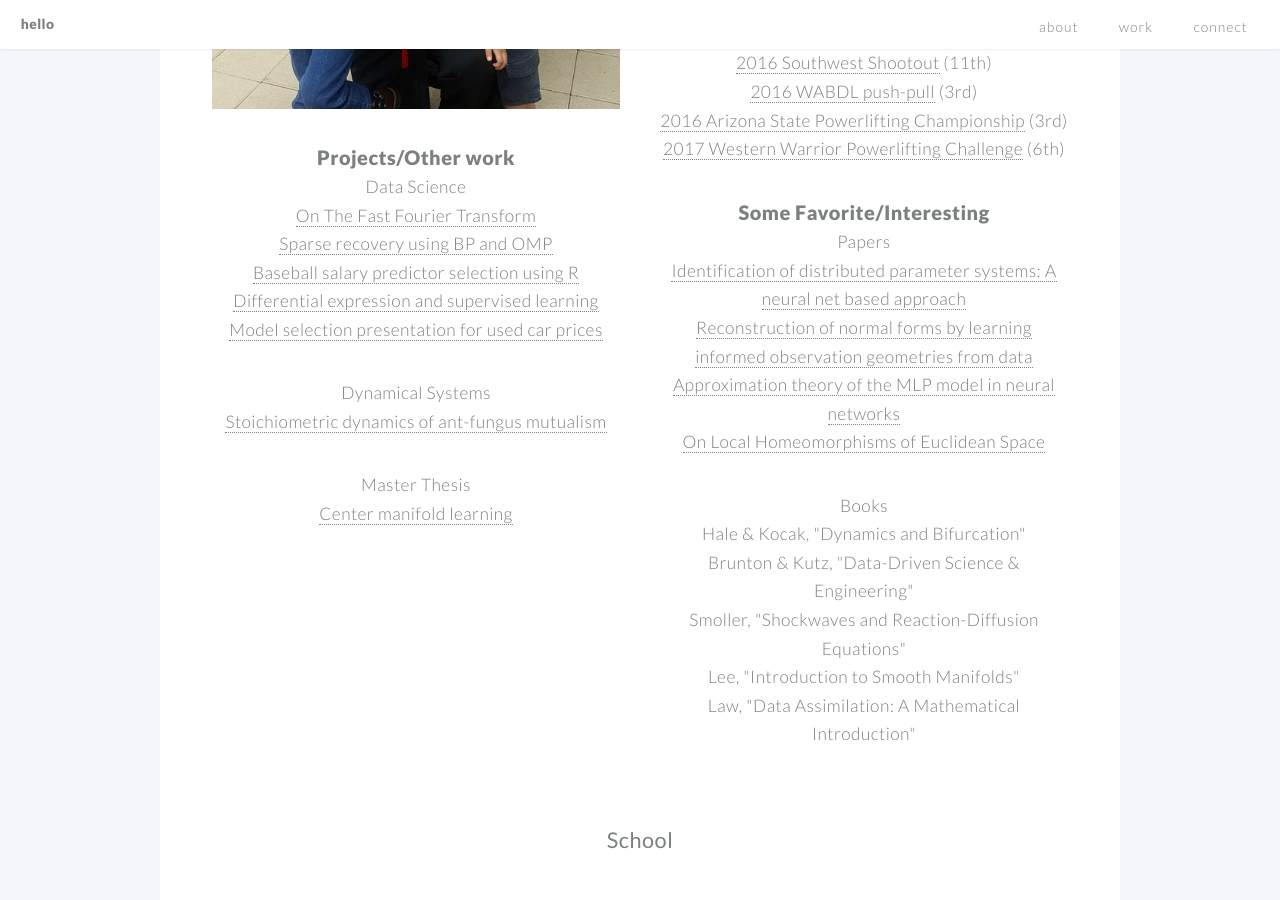
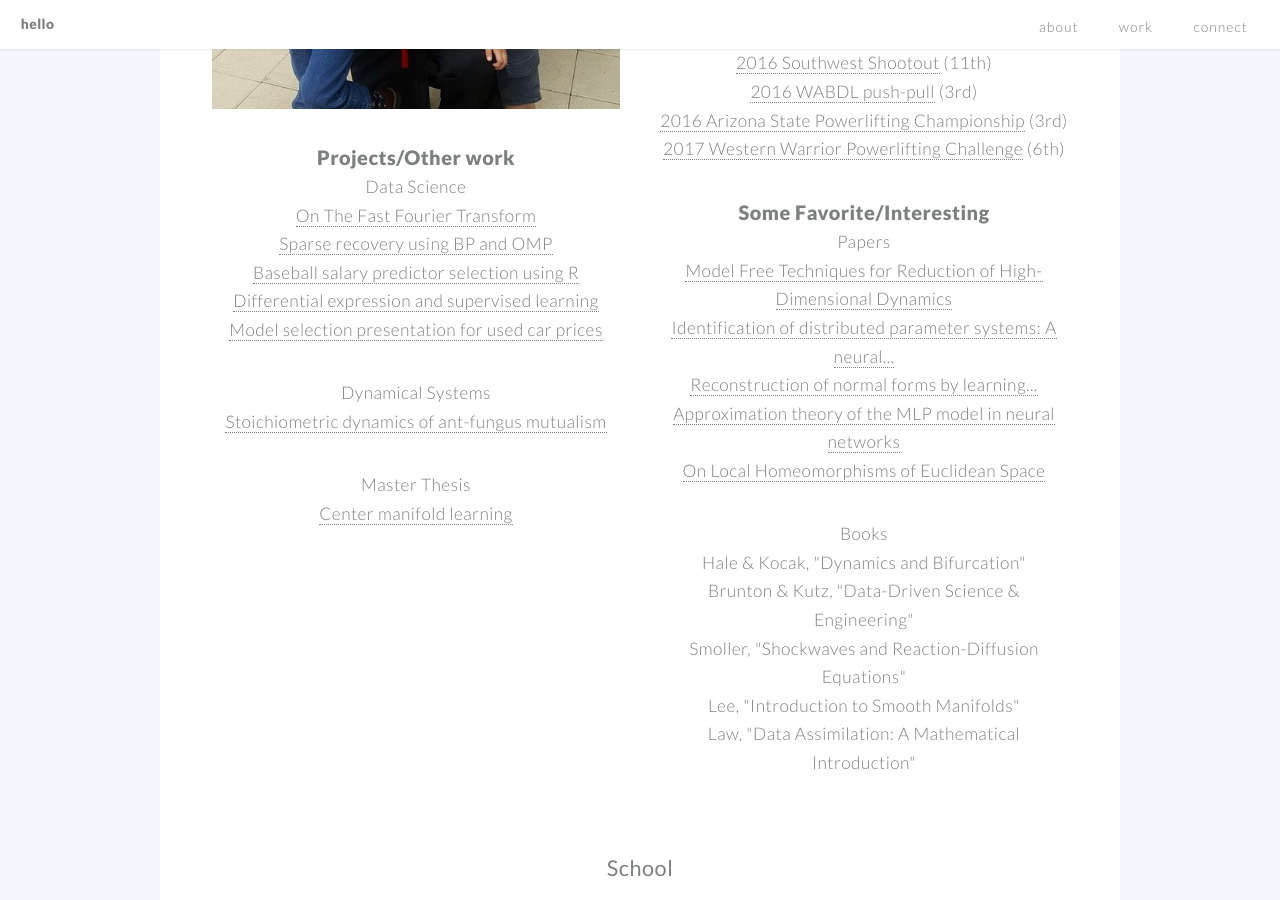
Before and after one commit to jben33/jben33.github.io, a Jekyll site: the page built from index.md, in a window 1280 px wide and 900 px high, scrolled down 2475 px. Built offline with Jekyll 4.4.1, drawn with Linux system fonts in a browser that asks for light colours.

Commit message:
Update example2.html

```diff
--- a/_includes/example2.html
+++ b/_includes/example2.html
@@ -11,8 +11,9 @@
 
 
 <ul> Papers
-    <li><a href="https://www.sciencedirect.com/science/article/abs/pii/S0098135498001914?via%3Dihub">Identification of distributed parameter systems: A neural net based approach</a></li>
-    <li><a href="https://www.pnas.org/doi/10.1073/pnas.1620045114#sec-1">Reconstruction of normal forms by learning informed observation geometries from data</a></li>
+    <li><a href="https://math.gmu.edu/~berry/Publications/berry_thesis.pdf">Model Free Techniques for Reduction of High-Dimensional Dynamics</a></li>
+    <li><a href="https://www.sciencedirect.com/science/article/abs/pii/S0098135498001914?via%3Dihub">Identification of distributed parameter systems: A neural...</a></li>
+    <li><a href="https://www.pnas.org/doi/10.1073/pnas.1620045114#sec-1">Reconstruction of normal forms by learning...</a></li>
     <li><a href="https://citeseerx.ist.psu.edu/document?repid=rep1&type=pdf&doi=6e37979d2a910e8a2337927731619fd789a5213b">Approximation theory of the MLP model in neural networks</a></li>
     <li><a href="https://cas.mines-paristech.fr/~praly/Telechargement/Autres/Hartman-C1_1960.pdf">On Local Homeomorphisms of Euclidean Space</a></li>
 </ul>
```
